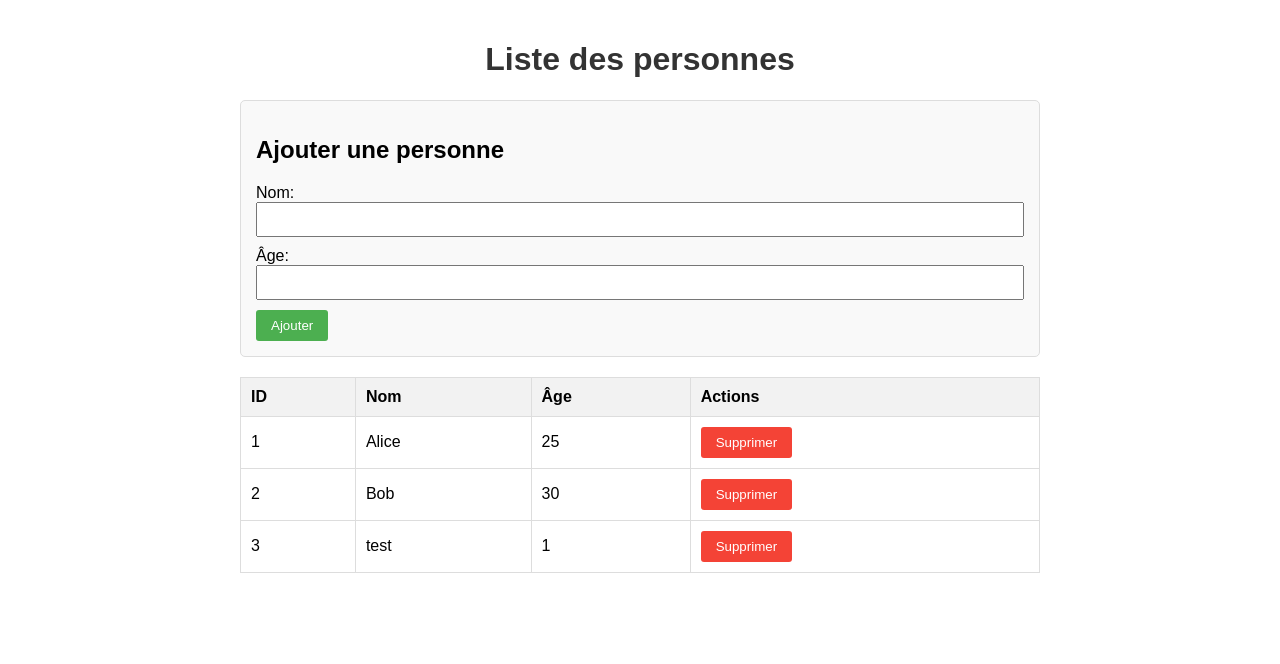
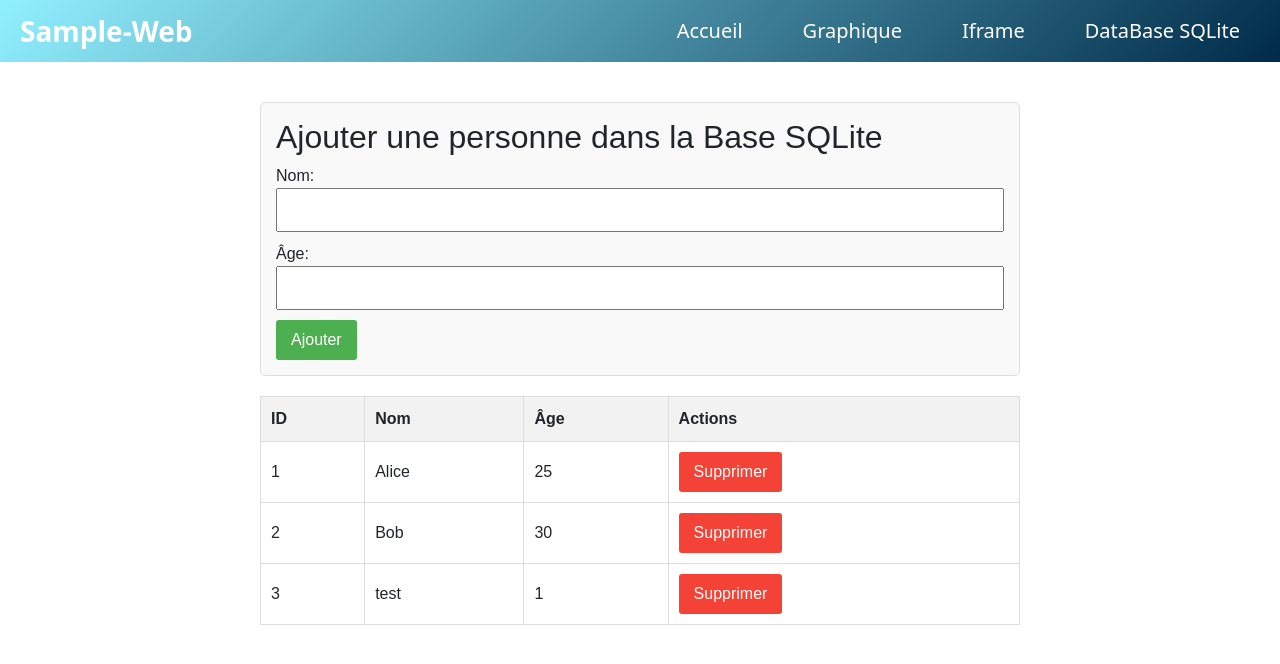
Before and after one commit to Felix-73/CTRLX-SDK-APP-Sample-Web, a Flask app: page /sample-web/people in a window 1280 px wide. Shown: the top 664 px of the page. Run offline with Flask 3, Linux system fonts and the light colour scheme; some libraries are stand-ins or nearby versions.

Commit message:
Reorganization

```diff
--- a/Flask/app.py
+++ b/Flask/app.py
@@ -82,6 +82,11 @@ def page1():
 def page2():
     return render_template('graphique.html')
 
+@app.route('/sample-web/people')
+def people_page():
+    people = Person.query.all()
+    return render_template('people.html', people=people)
+
 #~~~~~~~~~~~~~~~~~~~~~~~~~~~~~~~~~~~~~~~~~~~~~~~~~
 ######## API simple pour les personnes ###########
 
@@ -125,12 +130,6 @@ def delete_person(person_id):
     db.session.commit()
     return jsonify({'result': True})
 
-# Page simple pour afficher et gérer les personnes
-@app.route('/sample-web/people')
-def people_page():
-    """Page pour afficher et gérer les personnes"""
-    people = Person.query.all()
-    return render_template('people.html', people=people)
 
 ##server start
 
--- /dev/null
+++ b/Flask/static/css/people.css
@@ -0,0 +1,57 @@
+.people-container {
+    font-family: Arial, sans-serif;
+    max-width: 800px;
+    margin: 0 auto;
+    padding: 20px;
+}
+
+.people-container h1 {
+    color: #333;
+    text-align: center;
+}
+
+.people-container table {
+    width: 100%;
+    border-collapse: collapse;
+    margin-top: 20px;
+}
+
+.people-container th,
+.people-container td {
+    padding: 10px;
+    border: 1px solid #ddd;
+    text-align: left;
+}
+
+.people-container th {
+    background-color: #f2f2f2;
+}
+
+.people-container form {
+    margin: 20px 0;
+    padding: 15px;
+    background-color: #f9f9f9;
+    border: 1px solid #ddd;
+    border-radius: 5px;
+}
+
+.people-container input[type="text"],
+.people-container input[type="number"] {
+    padding: 8px;
+    width: 100%;
+    margin-bottom: 10px;
+    box-sizing: border-box;
+}
+
+.people-container button {
+    padding: 8px 15px;
+    background-color: #4CAF50;
+    color: white;
+    border: none;
+    cursor: pointer;
+    border-radius: 3px;
+}
+
+.people-container .delete-btn {
+    background-color: #f44336;
+}
--- /dev/null
+++ b/Flask/static/js/people.js
@@ -0,0 +1,55 @@
+document.addEventListener('DOMContentLoaded', function () {
+    // Formulaire d'ajout
+    const form = document.getElementById('add-person-form');
+    form.addEventListener('submit', function (e) {
+        e.preventDefault();
+
+        const name = document.getElementById('name').value;
+        const age = document.getElementById('age').value;
+
+        fetch('/sample-web/api/people', {
+            method: 'POST',
+            headers: {
+                'Content-Type': 'application/json'
+            },
+            body: JSON.stringify({ name: name, age: parseInt(age) })
+        })
+            .then(response => response.json())
+            .then(data => {
+                if (data.error) {
+                    alert(data.error);
+                } else {
+                    // Recharger la page pour voir la nouvelle personne
+                    window.location.reload();
+                }
+            })
+            .catch(error => {
+                console.error('Erreur:', error);
+                alert('Une erreur s\'est produite');
+            });
+    });
+
+    // Boutons de suppression
+    document.querySelectorAll('.delete-btn').forEach(button => {
+        button.addEventListener('click', function () {
+            const personId = this.getAttribute('data-id');
+
+            if (confirm('Êtes-vous sûr de vouloir supprimer cette personne ?')) {
+                fetch(`/sample-web/api/people/${personId}`, {
+                    method: 'DELETE'
+                })
+                    .then(response => response.json())
+                    .then(data => {
+                        if (data.result) {
+                            // Recharger la page
+                            window.location.reload();
+                        }
+                    })
+                    .catch(error => {
+                        console.error('Erreur:', error);
+                        alert('Une erreur s\'est produite');
+                    });
+            }
+        });
+    });
+});
--- a/Flask/templates/navbar.html
+++ b/Flask/templates/navbar.html
@@ -11,11 +11,15 @@
                 <a class="nav-link px-4 py-2 mx-1 rounded-pill hover-overlay text-white fs-5" href="/sample-web">
                     <i class="fas fa-home me-1"></i>Accueil
                 </a>
+                <a class="nav-link px-4 py-2 mx-1 rounded-pill hover-overlay text-white fs-5"
+                    href="/sample-web/graphique">
+                    <i class="fas fa-chart-line me-1"></i>Graphique
+                </a>
                 <a class="nav-link px-4 py-2 mx-1 rounded-pill hover-overlay text-white fs-5" href="/sample-web/page1">
-                    <i class="fas fa-file-alt me-1"></i>Page 1
+                    <i class="fas fa-file-alt me-1"></i>Iframe
                 </a>
-                <a class="nav-link px-4 py-2 mx-1 rounded-pill hover-overlay text-white fs-5" href="/sample-web/graphique">
-                    <i class="fas fa-chart-line me-1"></i>Graphique
+                <a class="nav-link px-4 py-2 mx-1 rounded-pill hover-overlay text-white fs-5" href="/sample-web/people">
+                    <i class="fas fa-file-alt me-1"></i>DataBase SQLite
                 </a>
             </div>
         </div>
--- a/Flask/templates/people.html
+++ b/Flask/templates/people.html
@@ -1,76 +1,19 @@
-<!DOCTYPE html>
-<html lang="fr">
+{% extends 'base.html' %}
+
+{% block content %}
+<link rel="stylesheet" href="{{ url_for('static', filename='css/people.css') }}">
+<script type="text/javascript" src="{{ url_for('static', filename='js/people.js') }}"></script>
 
 <head>
     <meta charset="UTF-8">
     <meta name="viewport" content="width=device-width, initial-scale=1.0">
     <title>Gestion des personnes</title>
-    <style>
-        body {
-            font-family: Arial, sans-serif;
-            max-width: 800px;
-            margin: 0 auto;
-            padding: 20px;
-        }
-
-        h1 {
-            color: #333;
-            text-align: center;
-        }
-
-        table {
-            width: 100%;
-            border-collapse: collapse;
-            margin-top: 20px;
-        }
-
-        th,
-        td {
-            padding: 10px;
-            border: 1px solid #ddd;
-            text-align: left;
-        }
-
-        th {
-            background-color: #f2f2f2;
-        }
-
-        form {
-            margin: 20px 0;
-            padding: 15px;
-            background-color: #f9f9f9;
-            border: 1px solid #ddd;
-            border-radius: 5px;
-        }
-
-        input[type="text"],
-        input[type="number"] {
-            padding: 8px;
-            width: 100%;
-            margin-bottom: 10px;
-            box-sizing: border-box;
-        }
-
-        button {
-            padding: 8px 15px;
-            background-color: #4CAF50;
-            color: white;
-            border: none;
-            cursor: pointer;
-            border-radius: 3px;
-        }
-
-        .delete-btn {
-            background-color: #f44336;
-        }
-    </style>
 </head>
 
 <body>
-    <h1>Liste des personnes</h1>
-
+    <div class="people-container">
         <form id="add-person-form">
-        <h2>Ajouter une personne</h2>
+            <h2>Ajouter une personne dans la Base SQLite</h2>
             <div>
                 <label for="name">Nom:</label>
                 <input type="text" id="name" required>
@@ -104,64 +47,9 @@
                 {% endfor %}
             </tbody>
         </table>
-
-    <script>
-        document.addEventListener('DOMContentLoaded', function () {
-            // Formulaire d'ajout
-            const form = document.getElementById('add-person-form');
-            form.addEventListener('submit', function (e) {
-                e.preventDefault();
-
-                const name = document.getElementById('name').value;
-                const age = document.getElementById('age').value;
-
-                fetch('/sample-web/api/people', {
-                    method: 'POST',
-                    headers: {
-                        'Content-Type': 'application/json'
-                    },
-                    body: JSON.stringify({ name: name, age: parseInt(age) })
-                })
-                    .then(response => response.json())
-                    .then(data => {
-                        if (data.error) {
-                            alert(data.error);
-                        } else {
-                            // Recharger la page pour voir la nouvelle personne
-                            window.location.reload();
-                        }
-                    })
-                    .catch(error => {
-                        console.error('Erreur:', error);
-                        alert('Une erreur s\'est produite');
-                    });
-            });
-
-            // Boutons de suppression
-            document.querySelectorAll('.delete-btn').forEach(button => {
-                button.addEventListener('click', function () {
-                    const personId = this.getAttribute('data-id');
-
-                    if (confirm('Êtes-vous sûr de vouloir supprimer cette personne ?')) {
-                        fetch(`/sample-web/api/people/${personId}`, {
-                            method: 'DELETE'
-                        })
-                            .then(response => response.json())
-                            .then(data => {
-                                if (data.result) {
-                                    // Recharger la page
-                                    window.location.reload();
-                                }
-                            })
-                            .catch(error => {
-                                console.error('Erreur:', error);
-                                alert('Une erreur s\'est produite');
-                            });
-                    }
-                });
-            });
-        });
-    </script>
+    </div>
 </body>
 
 </html>
+
+{% endblock %}
```
Also changed, not shown: Flask/static/js/homeLineChart.js (deleted, +0 -66 lines), Flask/templates/index.html (+13 -16 lines), Flask/persondb.db, 1 other file. Lines whose indentation alone changed are shown as unchanged.
